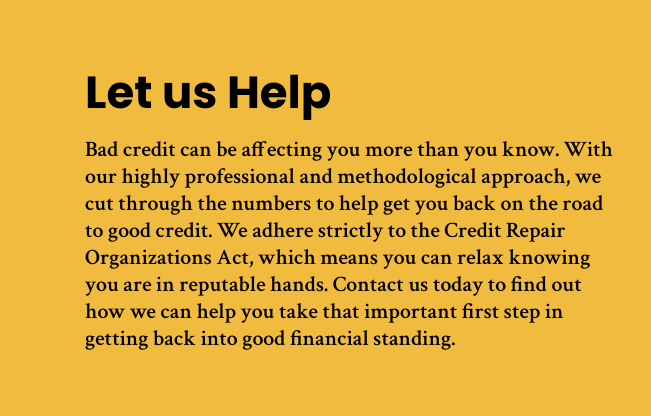
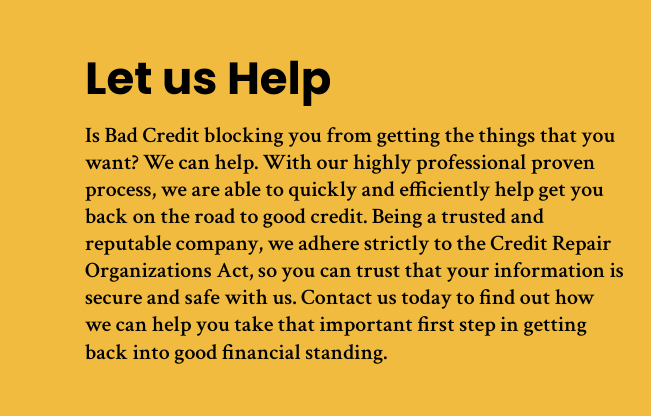
Before and after one commit to lamanaml/scoresup, a plain HTML site: page index.html in a window 1280 px wide. Shown: the part 1100-1516 px from the top of the page, 0-651 px from the left. Drawn offline with Linux system fonts and the light colour scheme.

Commit message:
updated cards

```diff
--- a/index.html
+++ b/index.html
@@ -228,7 +228,7 @@
             <div class="row">
                 <div class="col-md-6 d-flex flex-column justify-content-center wow fadeInUp">
                     <h2 class="section-title mb-3">Let us Help</h2>
-                    <p class="section-text-ct">Bad credit can be affecting you more than you know. With our highly professional and methodological approach, we cut through the numbers to help get you back on the road to good credit. We adhere strictly to the Credit Repair Organizations Act, which means you can relax knowing you are in reputable hands.
+                    <p class="section-text-ct">Is Bad Credit blocking you from getting the things that you want?  We can help. With our highly professional proven process, we are able to quickly and efficiently help get you back on the road to good credit.  Being a trusted and reputable company, we adhere strictly to the Credit Repair Organizations Act, so you can trust that your information is secure and safe with us.
 
                     Contact us today to find out how we can help you take that important first step in getting back into good financial standing.</p>
                 </div>
```
